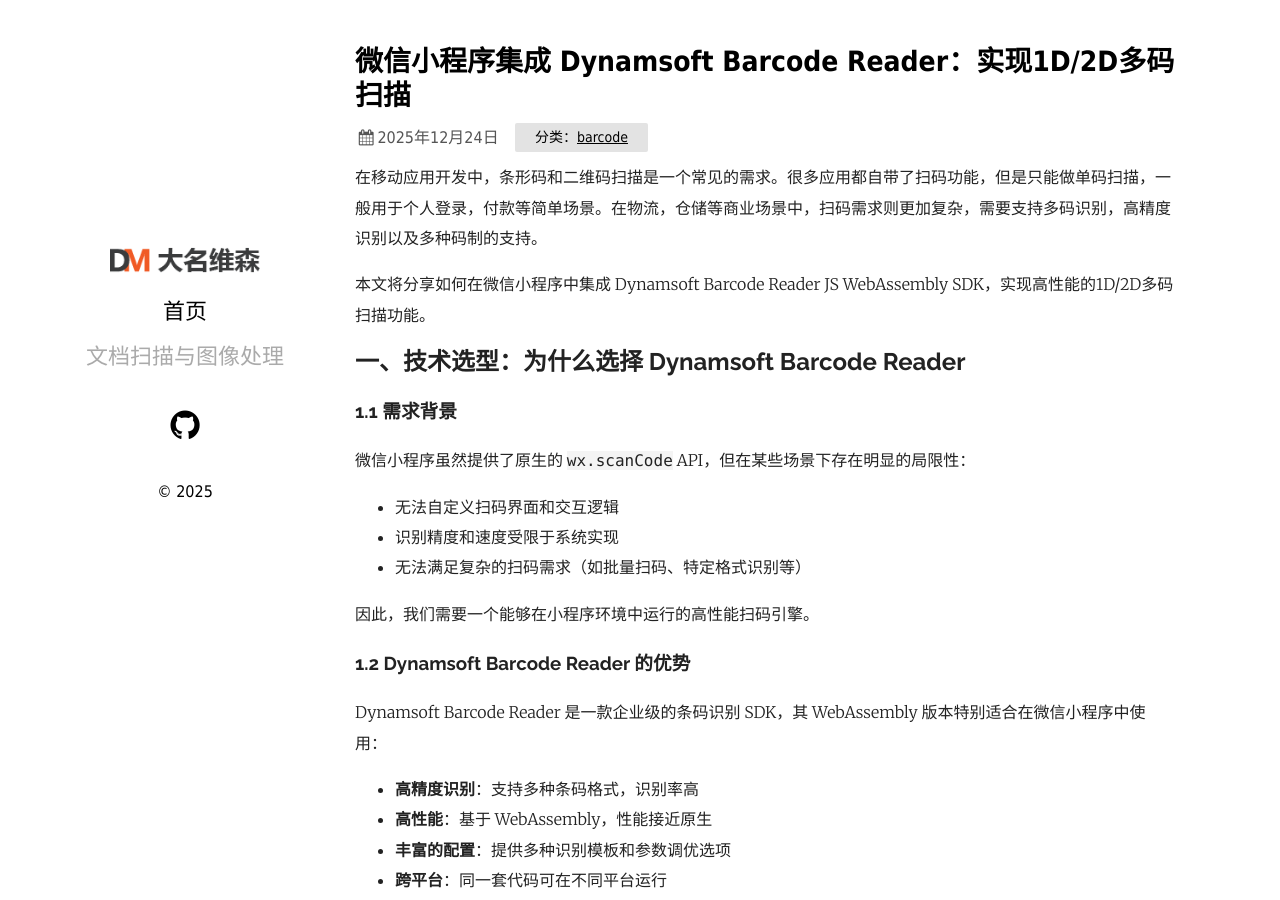
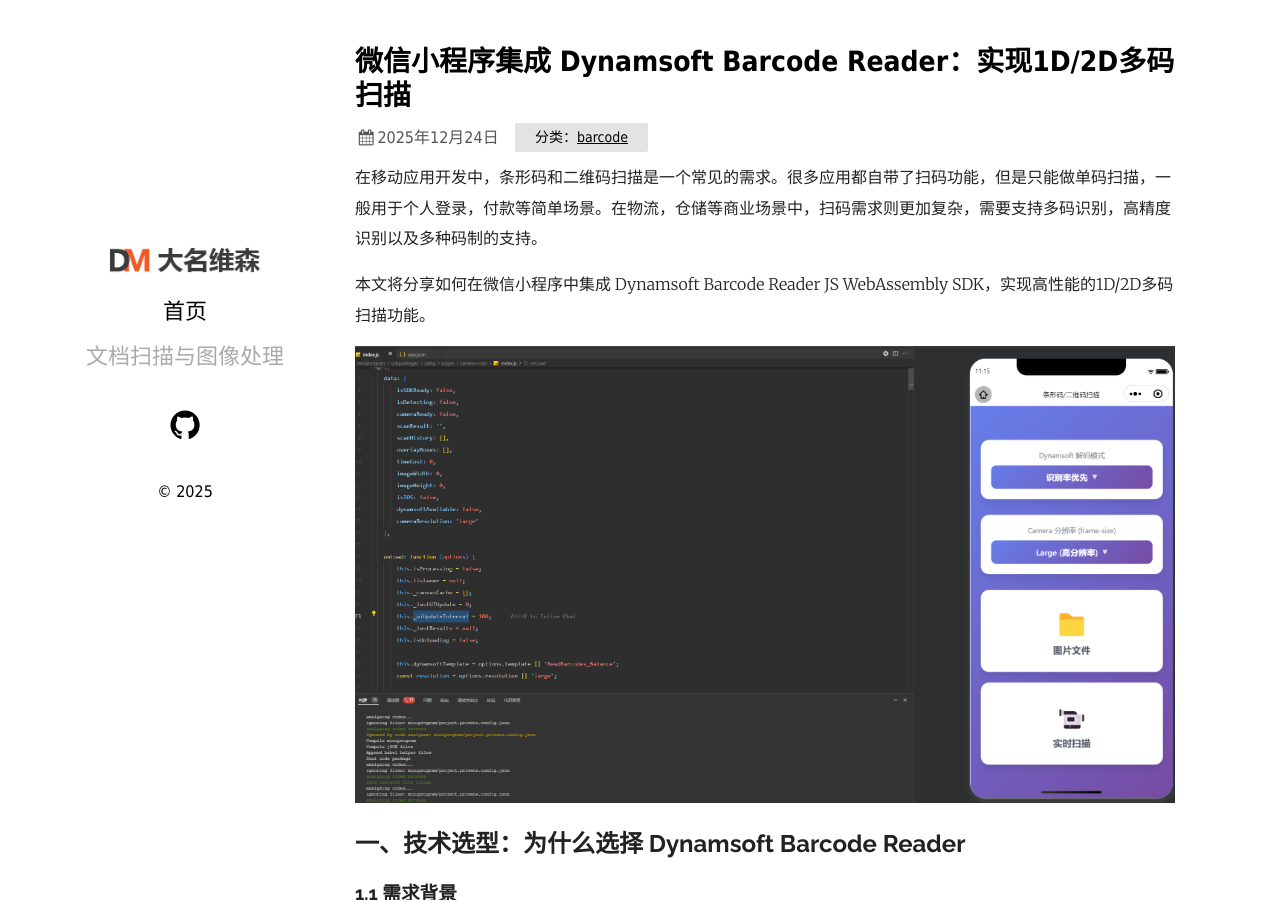
Before and after one commit to damingsoft/damingsoft.github.io, a Jekyll site: the page built from _posts/2025-12-25-wechat-miniapp-barcode-scan.md, in a window 1280 px wide and 900 px high. Built offline with Jekyll 4.4.1, drawn with Linux system fonts in a browser that asks for light colours.

Commit message:
Updated 2025-12-25-wechat-miniapp-barcode-scan.md

```diff
--- a/_posts/2025-12-25-wechat-miniapp-barcode-scan.md
+++ b/_posts/2025-12-25-wechat-miniapp-barcode-scan.md
@@ -11,6 +11,8 @@ description: 本文介绍了在微信小程序中集成Dynamsoft Barcode Reader
 在移动应用开发中，条形码和二维码扫描是一个常见的需求。很多应用都自带了扫码功能，但是只能做单码扫描，一般用于个人登录，付款等简单场景。在物流，仓储等商业场景中，扫码需求则更加复杂，需要支持多码识别，高精度识别以及多种码制的支持。
 
 本文将分享如何在微信小程序中集成 Dynamsoft Barcode Reader JS WebAssembly SDK，实现高性能的1D/2D多码扫描功能。
+
+![小程序开发工具](/album/2025/12/wechat-miniapp-dev-tool.png)
 
 ## 一、技术选型：为什么选择 Dynamsoft Barcode Reader
 
```
Also changed, not shown: album/2025/12/wechat-miniapp-dev-tool.png (added).
